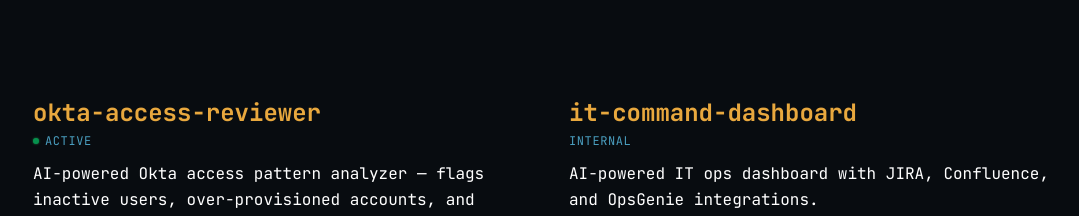
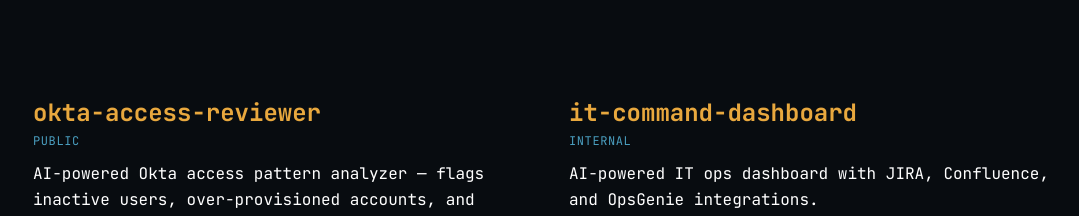
Before and after one commit to cjparker102/cjparker102-dev, a Next.js app: page / in a window 1280 px wide. Shown: the part 4080-4296 px from the top of the page, without its empty margins (95-1174 px from the left). Built offline with nearby package versions, Linux system fonts and the light colour scheme.

Commit message:
change okta-access-reviewer status from ACTIVE to PUBLIC for consistency

```diff
--- a/app/components/Projects.tsx
+++ b/app/components/Projects.tsx
@@ -3,7 +3,7 @@
 const PROJECTS = [
   {
     name: "okta-access-reviewer",
-    status: "ACTIVE" as const,
+    status: "PUBLIC" as const,
     description:
       "AI-powered Okta access pattern analyzer — flags inactive users, over-provisioned accounts, and anomalies.",
     stack: ["Python", "Okta SDK", "Claude API"],
```
